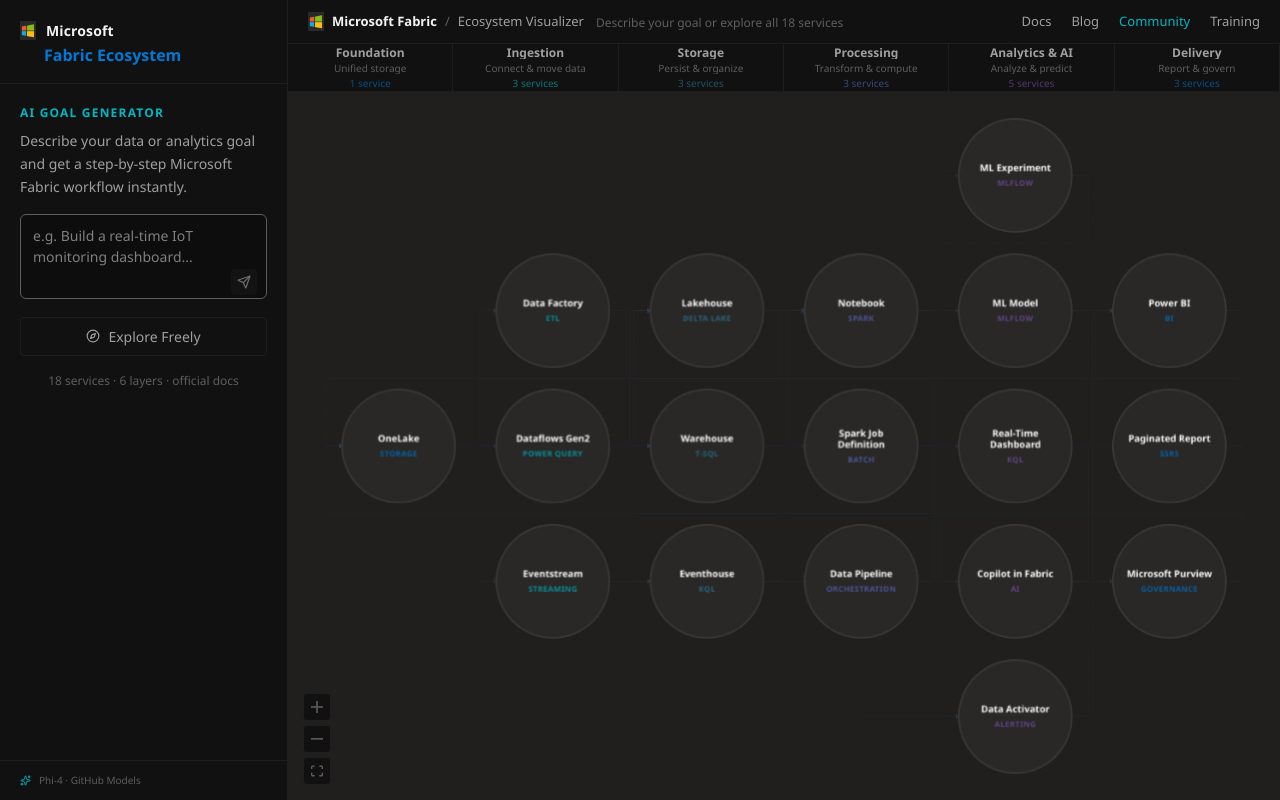
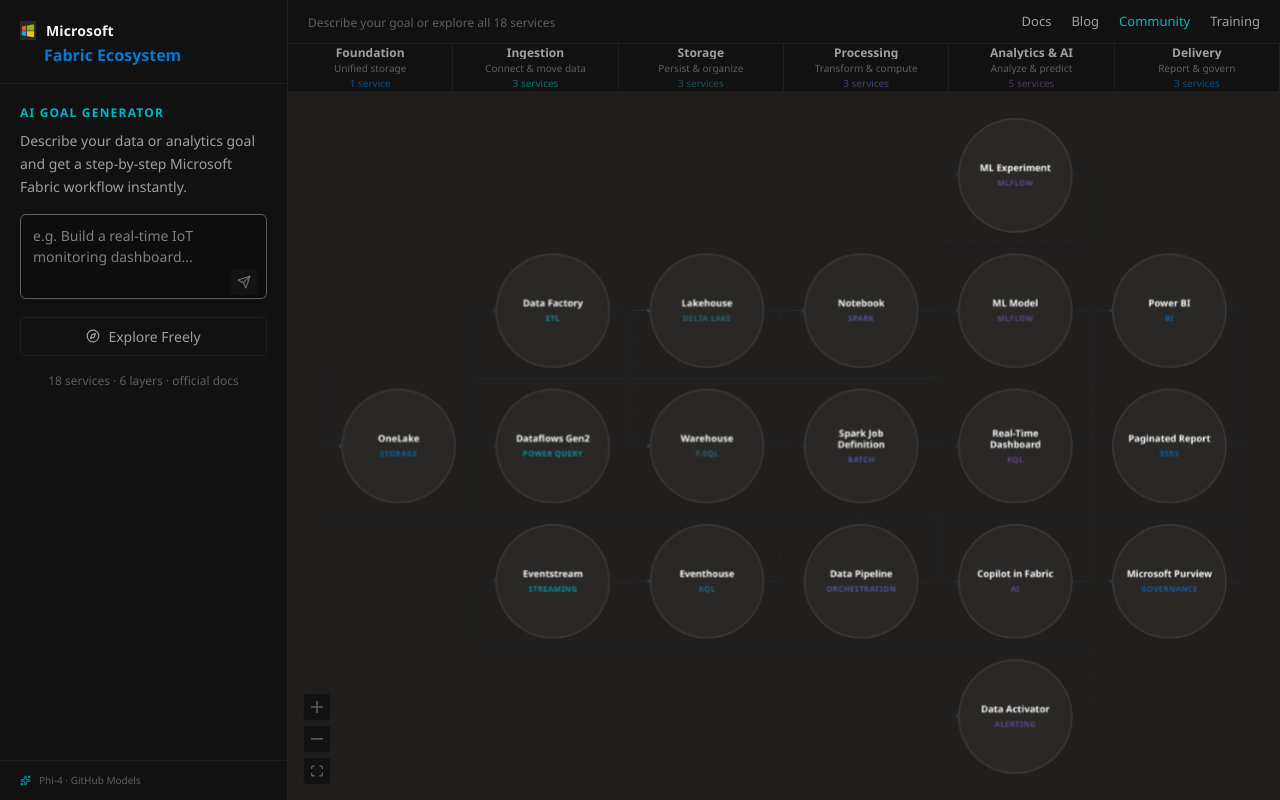
Before and after one commit to Doondi-Ashlesh/fabric-ecosystem-visualizer, a Next.js app: page / in a window 1280 px wide. Built offline with nearby package versions, Linux system fonts and the light colour scheme.

Commit message:
Remove duplicate logo and branding from top bar
Co-Authored-By: Claude Sonnet 4.6 <noreply@anthropic.com>

```diff
--- a/app/page.tsx
+++ b/app/page.tsx
@@ -99,14 +99,6 @@ export default function Home() {
           >
             <Menu size={18} />
           </button>
-
-          {/* Branding crumb — desktop */}
-          <div className="hidden sm:flex items-center gap-2 shrink-0">
-            <img src="/microsoft-logo.png" width={16} height={16} alt="Microsoft" style={{ mixBlendMode: 'screen' }} />
-            <span className="text-[13px] font-semibold" style={{ color: '#f3f2f1' }}>Microsoft Fabric</span>
-            <span className="text-[13px]" style={{ color: '#605e5c' }}>/</span>
-            <span className="text-[13px]" style={{ color: '#a19f9d' }}>Ecosystem Visualizer</span>
-          </div>
 
           {/* Mode indicator */}
           <div className="flex-1 min-w-0 hidden lg:block">
```
